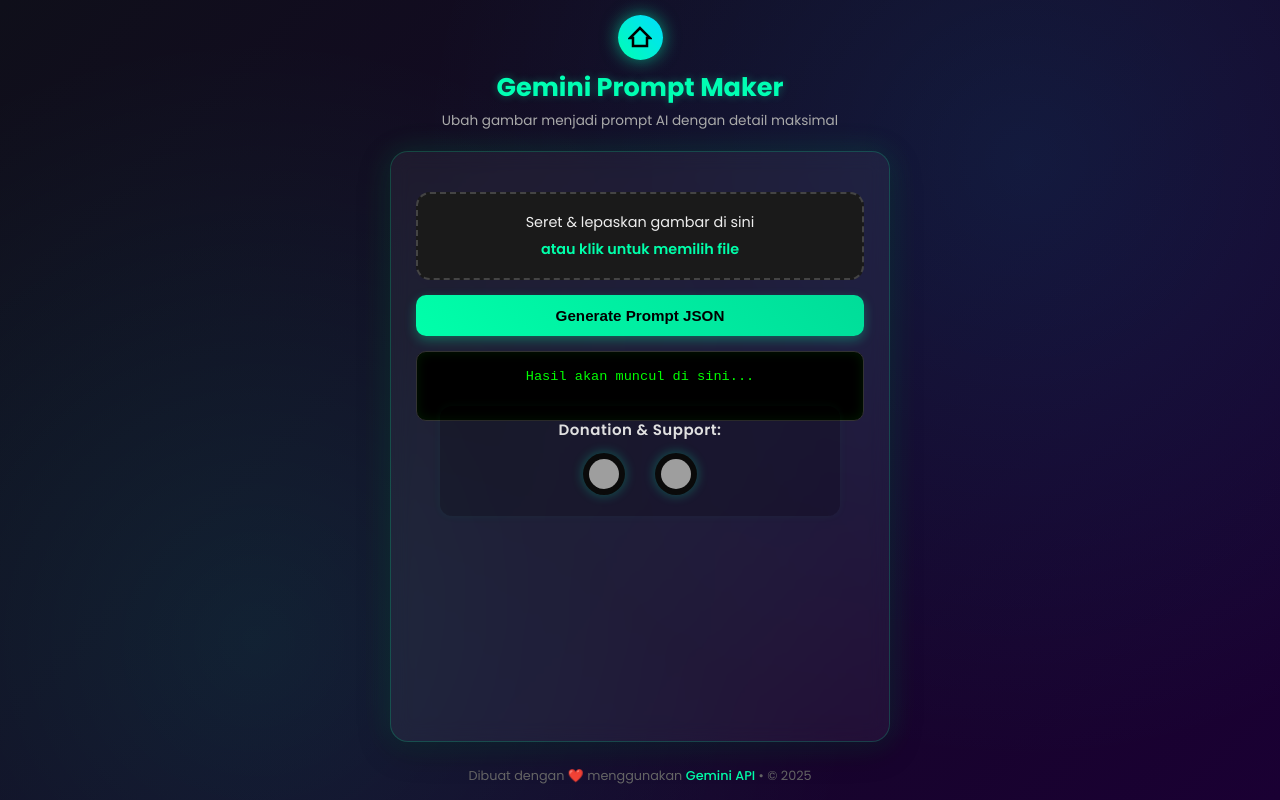
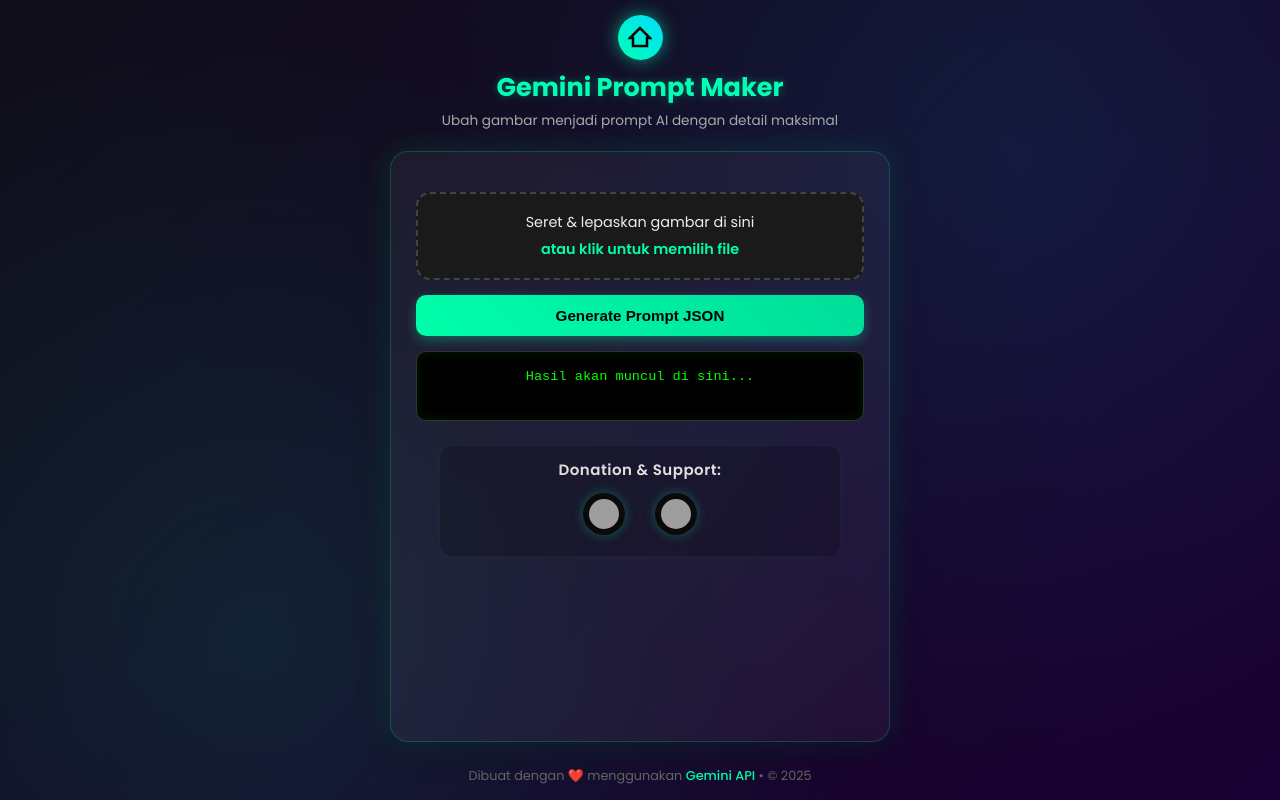
Before and after one commit to T-faces/Gemini-prompt, a website: page index.html in a window 1280 px wide. Drawn offline with Linux system fonts and the light colour scheme; grey boxes are pictures that could not be loaded.

Commit message:
Update index.html

```diff
--- a/index.html
+++ b/index.html
@@ -284,10 +284,11 @@
 </head>
 <body>
 
+
+
   <header>
     <div class="logo">
-      <!-- Ikon Reload -->
-<svg
+      <svg
   width="28" height="28" viewBox="0 0 24 24"
   fill="none" stroke="#000" stroke-width="2.5"
   style="cursor:pointer; transition:transform 0.2s ease;"
@@ -336,11 +337,10 @@
     </div>
 
 
-<!-- Donation & Support -->
 <div style="
   text-align:center;
-  margin-top:-15px;
-  margin-bottom:40px;
+  margin-top: 25px;
+  margin-bottom: 25px;
   background: rgba(0, 0, 0, 0.2);
   border-radius: 12px;
   padding: 12px 0 15px 0;
@@ -366,7 +366,6 @@
     align-items:center;
     gap:30px;
   ">
-    <!-- Ikon Dana -->
     <a href="https://link.dana.id/minta?full_url=https://qr.dana.id/v1/281012012021100712289849"
        target="_blank"
        style="display:inline-block; transition:transform 0.25s ease;"
@@ -384,7 +383,6 @@
            ">
     </a>
 
-    <!-- Ikon Facebook -->
     <a href="https://www.facebook.com/share/1A7zDx5XD6/"
        target="_blank"
        style="display:inline-block; transition:transform 0.25s ease;"
@@ -402,9 +400,6 @@
            ">
     </a>
   </div>
-  </div>
-</div>
-</div>
 </div>
 
     <div id="toast">Teks berhasil disalin!</div>
@@ -413,6 +408,9 @@
   <footer>
     <p>Dibuat dengan ❤️ menggunakan <a href="https://gemini.google.com" target="_blank">Gemini API</a> • © 2025</p>
   </footer>
+
+
+
 
   <script>
     const toast = document.getElementById('toast');
```
